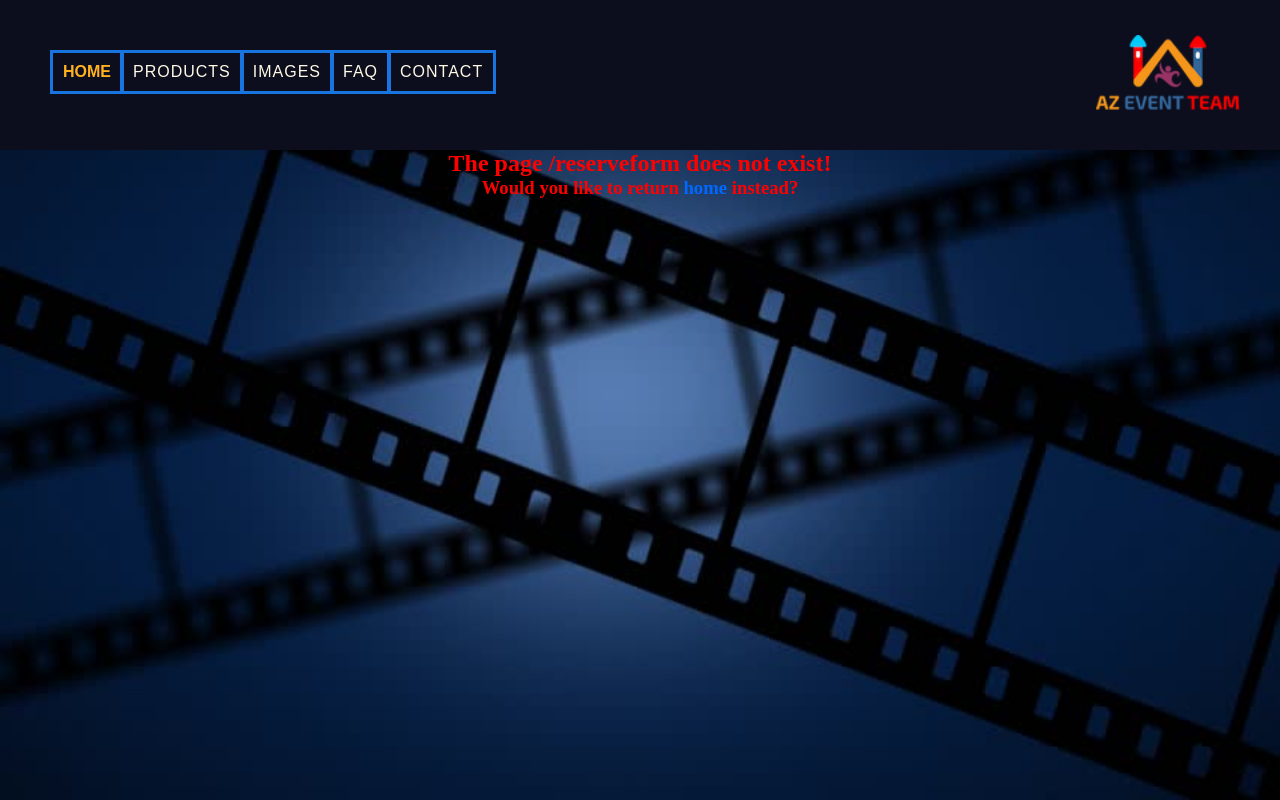
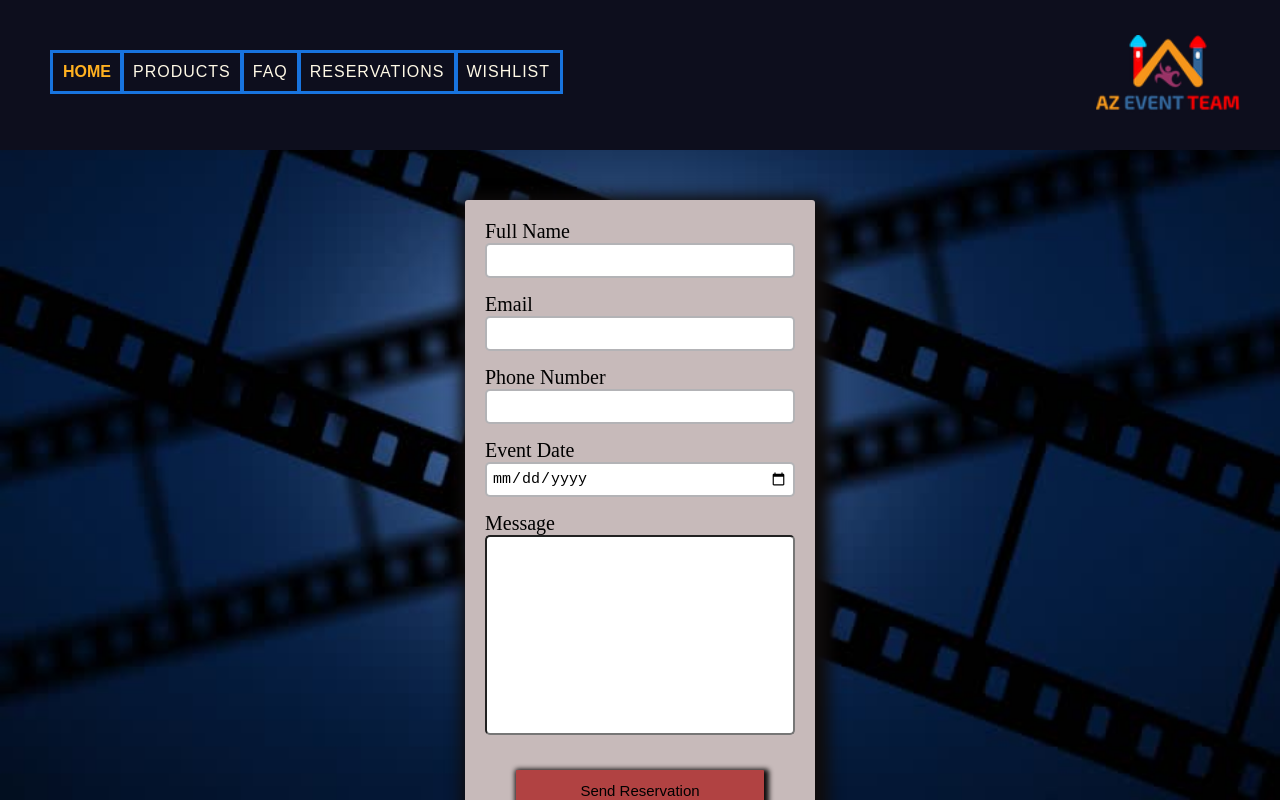
Before and after one commit to ratta2ii/az-movie-nights, a React app: page /#/reserveform in a window 1280 px wide. Built offline with nearby package versions, Linux system fonts and the light colour scheme.

Commit message:
Create a ReserveFrom component Style the Reserve component

```diff
--- a/src/components/App.jsx
+++ b/src/components/App.jsx
@@ -7,6 +7,8 @@ import Home from './Home';
 import ProductDetails from './ProductDetails/ProductDetails';
 import Navbar from './Navbar/Navbar';
 import WishList from './WishList/WishList';
+import ProductList from'./ProductList/ProductList';
+import ReserveForm from './ReserveForm/ReserveForm';
 import bgImage from '../assets/images/bg11.jpg';
 // import c from './../constants';
 // import Moment from 'moment';
@@ -33,7 +35,14 @@ class App extends React.Component {
             wishList={this.props.wishList} />} />
 
           <Route path='/wishlist' render={() => <WishList
-            currentRouterPath={this.props.location.pathname}/>} />
+            currentRouterPath={this.props.location.pathname} />} />
+
+          <Route path='/reserveform' render={() => <ReserveForm
+            currentRouterPath={this.props.location.pathname} />} />
+
+          <Route path='/productlist' render={() => <ProductList
+            productList={this.props.masterProductList} />} />
+
 
           <Route component={Error404} />
         </Switch>
--- a/src/components/Navbar/Navbar.css
+++ b/src/components/Navbar/Navbar.css
@@ -32,7 +32,7 @@
   font-size: .8em;
   display: block;
   padding: 1.5em 3em;
-  background-color: #ffaa00;
+  background-color: #b3bfdc;
   color: #000;
 }
 
--- a/src/components/Navbar/Navbar.jsx
+++ b/src/components/Navbar/Navbar.jsx
@@ -3,11 +3,12 @@ import { Link } from 'react-router-dom';
 import styles from './Navbar.css';
 import hamburger from './../../assets/images/hamburger-edit.png';
 import logo from './../../assets/images/logo.png';
-import facebookIcon from './../../assets/images/facebook-icon.png';
-import twitterIcon from './../../assets/images/twitter-icon.png';
+// import facebookIcon from './../../assets/images/facebook-icon.png';
+// import twitterIcon from './../../assets/images/twitter-icon.png';
 
 
-export default function Nav() {
+
+export default function Navbar() {
 
   function handleDisplaySideNavBar(e) {
     var menu = document.querySelector('ul');
@@ -34,10 +35,10 @@ export default function Nav() {
       <nav className={styles.navbarContainer}>
         <ul className={styles.ulTag2} >
           <Link to="/"><li className={styles.homeLink} >HOME</li></Link>
-          <Link to="/"><li className={styles.listElements} >PRODUCTS</li></Link>
-          <Link to="/"><li className={styles.listElements} >IMAGES</li></Link>
+          <Link to="/productlist"><li className={styles.listElements} >PRODUCTS</li></Link>
           <Link to="/"><li className={styles.listElements} >FAQ</li></Link>
-          <Link to="/wishlist"><li className={styles.listElements} >CONTACT</li></Link>
+          <Link to="/reserveform"><li className={styles.listElements} >RESERVATIONS</li></Link>
+          <Link to="/wishlist"><li className={styles.listElements} >WISHLIST</li></Link>
         </ul>
         <img src={logo} id={styles.companyLogo} />
         {/* <img src={facebookIcon} id={styles.facebookIcon} />
@@ -53,7 +54,7 @@ export default function Nav() {
          .active {
           position: absolute;
           display: block;
-          background: #FAC04D;
+          background: #23376b;;
           width: 40%;
           left: 0;
           top: 0;
--- a/src/components/ProductList/ProductList.jsx
+++ b/src/components/ProductList/ProductList.jsx
@@ -7,13 +7,15 @@ import SingleProduct from './../SingleProduct/SingleProduct';
 
 function ProductList(props) {
 
+  // console.log("I am from ProductList props");
+  // console.log(props);
+
   return (
     <div id={styles.productListComponent}>
       <div className={styles.background}>
         <ul>
           {props.productList.map((product) =>
             <SingleProduct
-              SingleProduct
               title={product.title}
               productId={product.productId}
               description={product.description}
--- /dev/null
+++ b/src/components/ReserveForm/ReserveForm.css
@@ -0,0 +1,84 @@
+/* #reserveFormComponent {
+    background-color: #0c0d1d;
+    padding: 30px 200px;
+}
+     */
+  .reserveFormContainer {
+    width:  90%;
+    max-width: 350px;
+    margin:  150px auto;
+    padding: 20px;
+    font-size: 8px;
+    background-color:  #c7baba;
+    border-radius:  3px;
+    -webkit-box-shadow: 5px 5px 15px 9px rgb(15, 12, 12);
+    box-shadow:  5px 5px 15px 9px rgb(15, 12, 12)
+  }
+
+
+  .formLabel {
+    font-size:  20px;
+    margin:  0 0 0 0;
+
+  }
+
+  .inputField {
+    border:  2px solid #9c9da0c4;
+    width:  100%;
+    height:  30px;
+    margin:  0 0 15px 0;
+    border-radius: 5px;
+    font-size:  12px;
+
+  }
+
+  .messageField {
+      width: 100%;
+      height: 200px;
+      border-radius: 5px;;
+  }
+
+  .submitButton {
+    width: 80%;
+    height: 40px;
+    margin: 35px 0 20px 10%;
+    font-size:  15px;
+    background-color: #b14242;
+    border-radius:  1px;
+    border: none;
+    webkit-box-shadow:  2px 2px 5px 3px rgb(15, 12, 12);
+    box-shadow:  2px 2px 5px 3px rgb(15, 12, 12)
+  }
+
+
+
+
+
+
+  @media screen and (min-width: 1023px) {
+
+  .reserveFormContainer {
+    width:  100%;
+    margin:  50px auto;
+    padding: 20px;
+   }
+
+   .inputField {
+    border:  2px solid #9c9da0c4;
+    height:  35px;
+    margin:  0 0 15px 0;
+    border-radius:  5px;
+    font-size:  15px;
+    padding: 5px;
+   }
+
+   .submitButton {
+    width: 80%;
+    height: 40px;
+    margin: 35px 0 20px 10%;
+    font-size:  15px;
+    border-radius:  1px;
+  }
+
+
+  }
--- /dev/null
+++ b/src/components/ReserveForm/ReserveForm.jsx
@@ -0,0 +1,90 @@
+import React from 'react';
+import PropTypes from 'prop-types';
+import styles from './ReserveForm.css';
+import { v4 } from 'uuid';
+
+
+
+function ReserveForm(props) {
+
+    let _names = null;
+    let _email = null;
+    let _phoneNumber = null;
+    let _date = null;
+    let _message = null;
+
+    function handleSubmitReserveForm(event) {
+        event.preventDefault();
+
+        console.log(_names.value);
+        console.log(_email.value);
+        console.log(_phoneNumber.value);
+        console.log(_date.value);
+        console.log(_message.value);
+
+        // props.onSubmitReserveForm({ names: _names.value, email: _email.value, _phoneNumber: _phoneNumber.value,
+        // date: _date.value, message: _message.value, id: v4() });
+
+        _names.value = '';
+        _email.value = '';
+        _phoneNumber.value = '';
+        _date.value = '';
+        _message.value = '';
+    }
+
+    return (
+        <div id={styles.reserveFormComponent}>
+
+            <div className={styles.reserveFormContainer}>
+
+                <form id='reserveForm' onSubmit={handleSubmitReserveForm}>
+
+                    <p className={styles.formLabel}>Full Name</p>
+                    <input className={styles.inputField}
+                        type='text'
+                        id='names'
+                        // placeholder='First and Last Name'
+                        ref={(input) => { _names = input; }} />
+
+                    <p className={styles.formLabel}>Email</p>
+                    <input className={styles.inputField}
+                        type='email'
+                        id='email'
+                        // placeholder='Email Address'
+                        ref={(input) => { _email = input; }} />
+
+                    <p className={styles.formLabel}>Phone Number</p>
+                    <input className={styles.inputField}
+                        type='tel'
+                        id='phoneNumber'
+                        // placeholder='Enter PhoneNumber'
+                        ref={(input) => { _phoneNumber = input; }} />
+
+                    <p className={styles.formLabel}>Event Date</p>
+                    <input className={styles.inputField}
+                        type='date'
+                        id='date'
+                        // placeholder='Choose Date'
+                        ref={(input) => { _date = input; }} />
+
+                    <p className={styles.formLabel}>Message</p>
+                    <input className={styles.messageField}
+                        type='text'
+                        id='message'
+                        // placeholder='Optional'
+                        ref={(input) => { _message = input; }} />
+
+                    <div>
+                        <button className={styles.submitButton} type='submit'>Send Reservation</button>
+                    </div>
+
+                </form>
+            </div>
+        </div>
+    );
+}
+
+
+
+
+export default ReserveForm;
--- a/src/components/Screens/Screens.css
+++ b/src/components/Screens/Screens.css
@@ -2,7 +2,7 @@
   /* background-color:#2f2f30;
   background-color:#1F2155;
   background-color: rgb(55, 57, 83, .9); */
-  background-color: rgba(64, 81, 126, .9);
+  background-color: rgb(36, 56, 107);
   margin: 0;
   padding: 0;
 }
```
